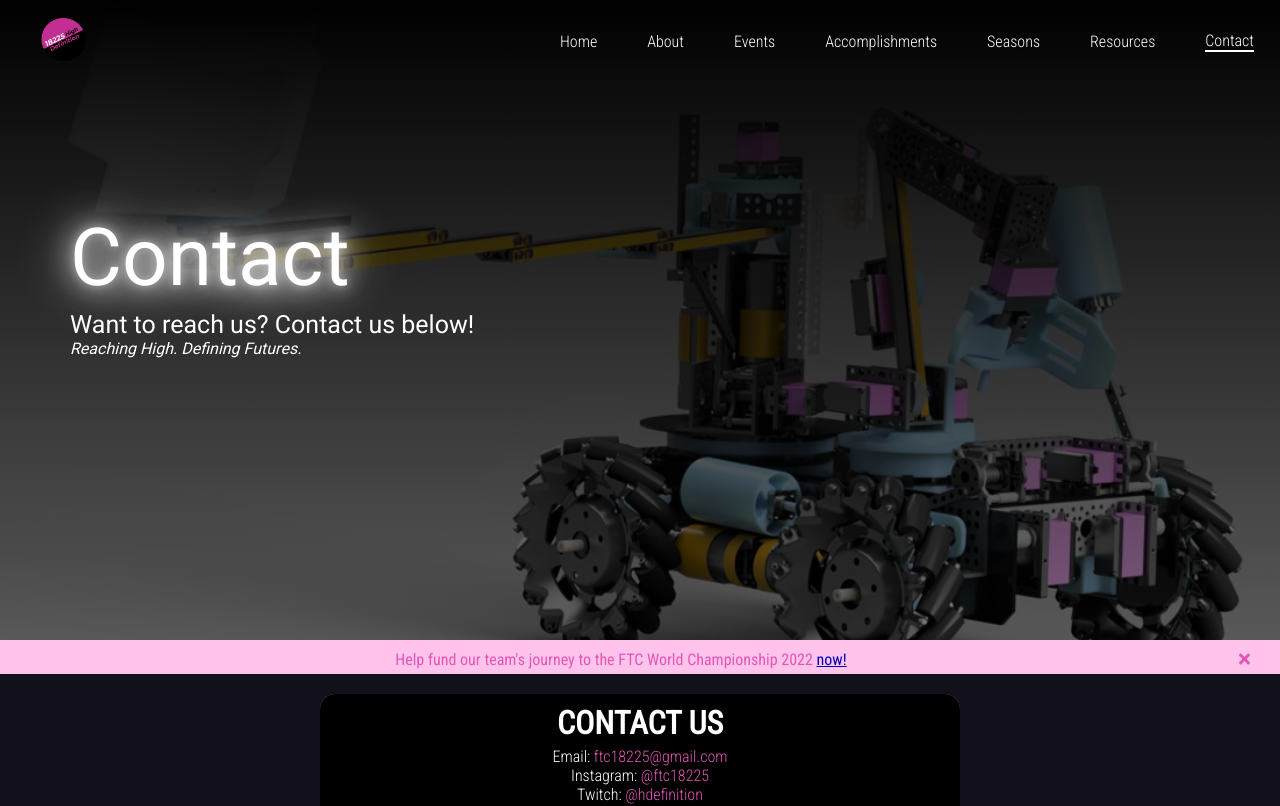
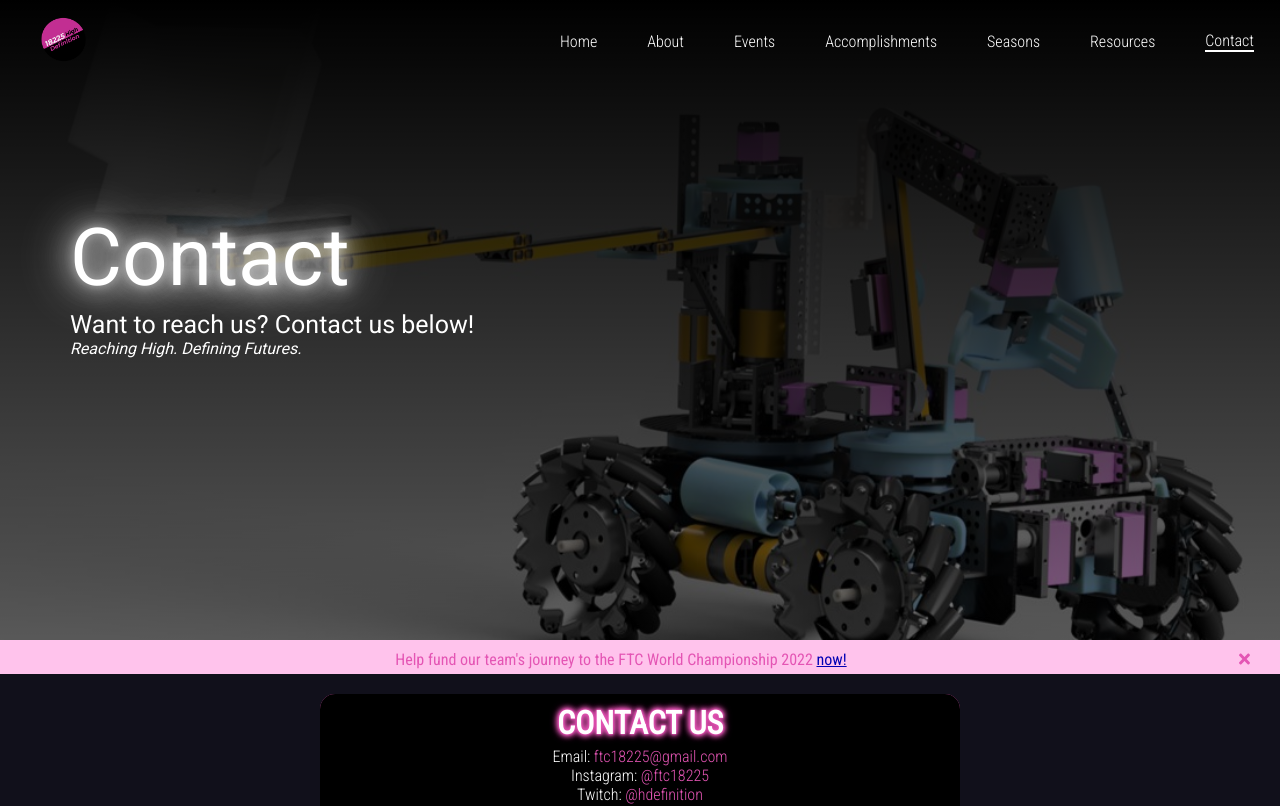
Before and after one commit to HiiDeff/HighDefinition.github.io, a Next.js app: page /contact in a window 1280 px wide. Shown: the top 806 px of the page. Built offline with nearby package versions, Linux system fonts and the light colour scheme.

Commit message:
glow to header

```diff
--- a/scss/styles.scss
+++ b/scss/styles.scss
@@ -112,6 +112,20 @@ iframe {
 
 .grid-item {
     padding: 10px;
+}
+
+h1 {
+    animation: glowalt 1s ease-in-out infinite alternate;
+}
+
+@-webkit-keyframes glowalt {
+    from {
+      text-shadow: 0 0 1px $purple, 0 0 2px $purple, 0 0 3px $purple, 0 0 5px $purple, 0 0 6px $purple, 0 0 7px $purple, 0 0 8px $purple;
+    }
+
+    to {
+        text-shadow: 0 0 1px $purple, 0 0 2px $purple, 0 0 3px $purple, 0 0 5px $purple, 0 0 6px $purple, 0 0 7px $purple, 0 0 8px $purple;
+    }
 }
 
 /*components*/
```
